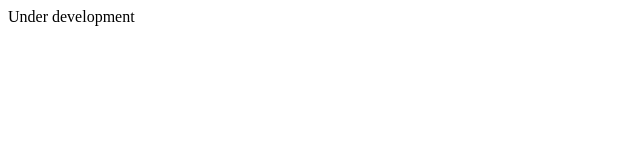
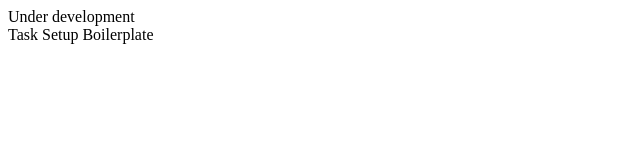
Before and after one commit to superbolang/techsavvy-eventmaker, a Next.js app: page / in a window 1280 px wide. Shown: the top 160 px of the page, without its empty margins (0-640 px from the left). Built offline with nearby package versions, Linux system fonts and the light colour scheme.

Commit message:
Setup boilerplate

```diff
--- a/src/app/page.js
+++ b/src/app/page.js
@@ -1,5 +1,10 @@
 import Image from 'next/image';
 
 export default function Home() {
-  return <div>Under development</div>;
+  return (
+    <div>
+      <div>Under development</div>
+      <div>Task Setup Boilerplate</div>
+    </div>
+  );
 }
```
